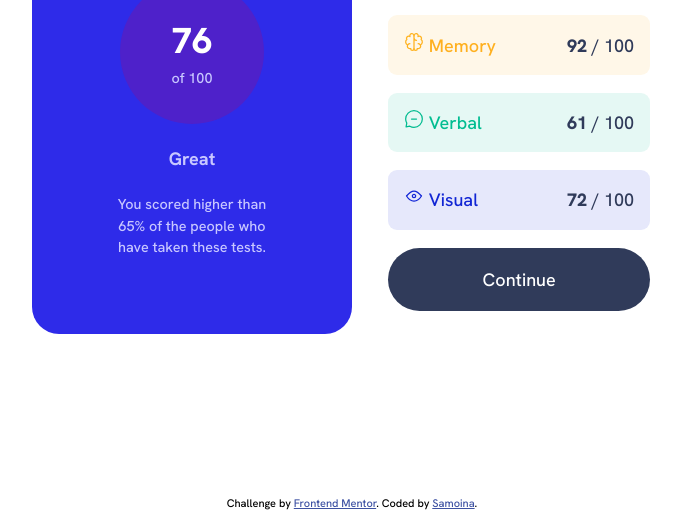
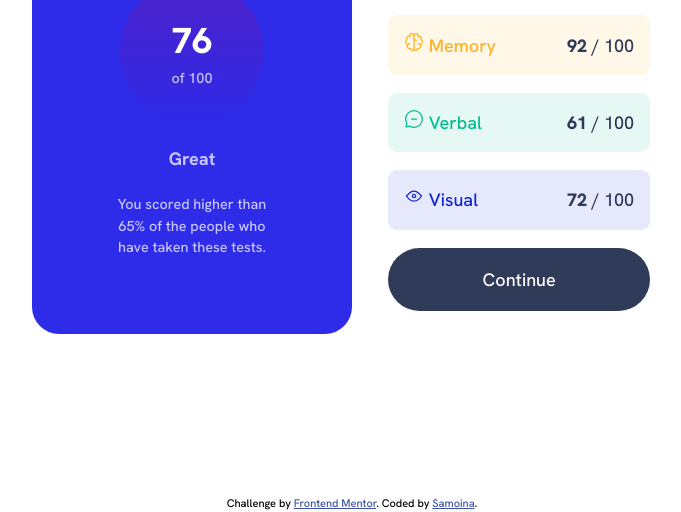
Before and after one commit to samoina/resuts-summary-component, a plain HTML site: page index.html in a window 1280 px wide. Shown: the part 305-817 px from the top of the page, without its empty margins (288-969 px from the left). Drawn offline with Linux system fonts and the light colour scheme.

Commit message:
Add linear gradient to the background of the circle in the result section

```diff
--- a/style.css
+++ b/style.css
@@ -86,7 +86,8 @@ select {
 }
 
 .main__result--circle {
-	background-color: var(--violet-blue);
+	/* background-color: var(--violet-blue); */
+	background: linear-gradient(var(--violet-blue), var(--light-royal-blue));
 	height: 6.2em;
 	width: 6.2em;
 	border-radius: 50%;
```
Also changed, not shown: index.html (+0 -7 lines), 1 other file.
